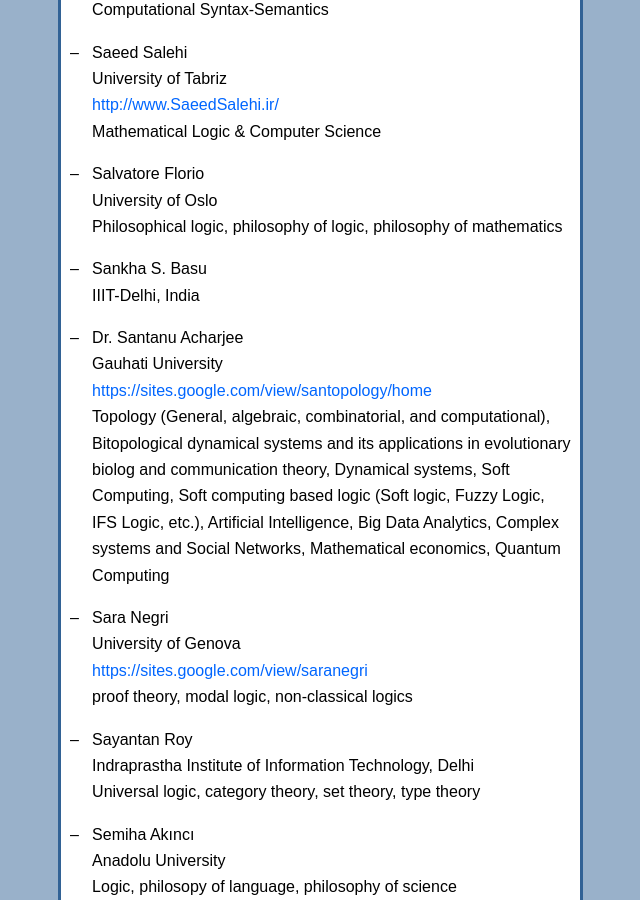
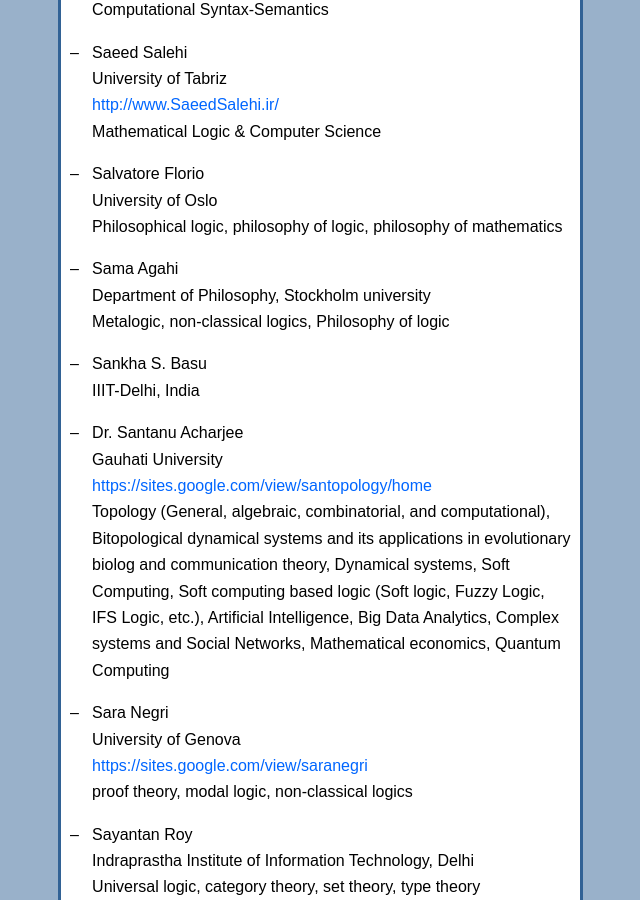
Before and after one commit to scandinavianlogic/scandinavianlogic.github.io, a Jekyll site: the page built from members.md, in a window 1280 px wide and 900 px high, scrolled down 19738 px. Shown: the whole window, without its empty margins (453-1093 px from the left). Built offline with Jekyll 4.4.1, drawn with Linux system fonts in a browser that asks for light colours.

Commit message:
new member

```diff
--- a/members.md
+++ b/members.md
@@ -753,6 +753,10 @@ membership.
   University of Oslo
   Philosophical logic, philosophy of logic, philosophy of mathematics
 
+- Sama Agahi
+  Department of Philosophy, Stockholm university
+  Metalogic, non-classical logics, Philosophy of logic
+
 - Sankha S. Basu
   IIIT-Delhi, India
 
```
